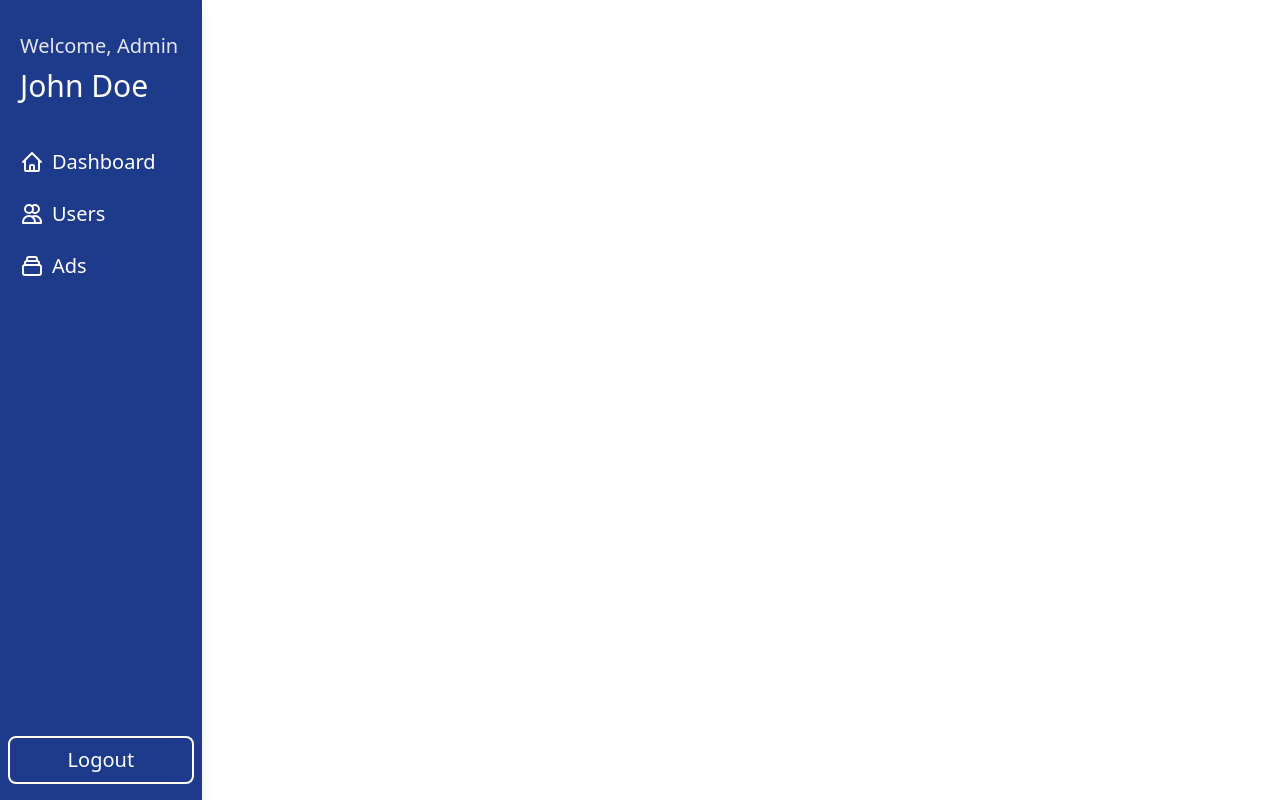
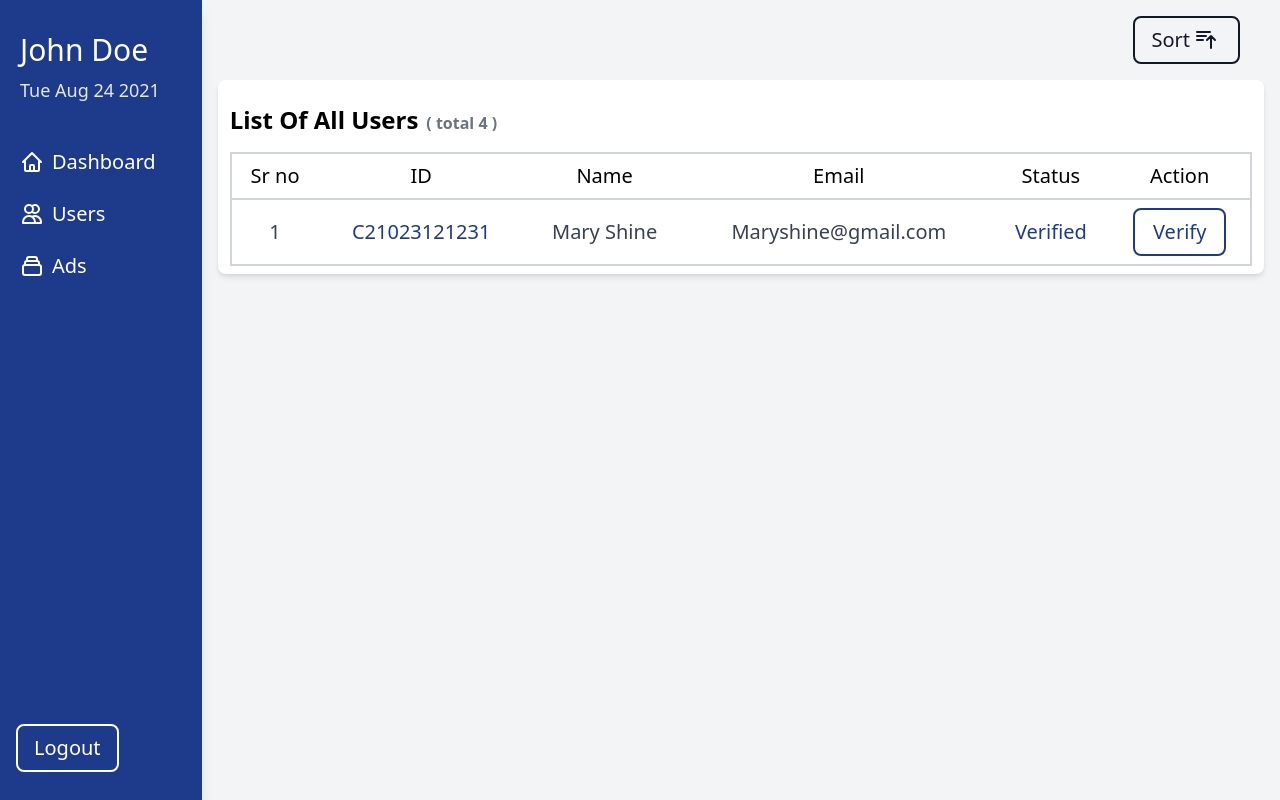
Before and after one commit to saket2001/sem5-admin-side, a Next.js app: page /users in a window 1280 px wide. Built offline with nearby package versions, Linux system fonts and the light colour scheme.

Commit message:
added users page

```diff
--- a/components/Button.js
+++ b/components/Button.js
@@ -1,7 +1,11 @@
 import React from "react";
 
-export default function Button({ children, classes }) {
-  const styles = `w-auto cursor-pointer mx-2 px-4 py-1 md:py-2 text-lg md:text-xl text-center text-white border-2 border-white rounded-lg ${classes}`;
+export default function Button({ children, classes, onClick }) {
+  const styles = `w-auto cursor-pointer mx-2 px-4 py-1 md:py-2 text-lg md:text-xl text-center border-2 border-white rounded-lg ${classes}`;
 
-  return <div className={styles}>{children}</div>;
+  return (
+    <button className={styles} onClick={onClick}>
+      {children}
+    </button>
+  );
 }
--- /dev/null
+++ b/components/CardLoader.js
@@ -0,0 +1,5 @@
+import React from "react";
+
+export default function CardLoader() {
+  return <div className="card"></div>;
+}
--- a/components/Drawer.js
+++ b/components/Drawer.js
@@ -6,8 +6,8 @@ export default function Drawer() {
   return (
     <div className="hidden md:flex md:flex-col justify-between md:w-60 md:bg-blue-900 md:min-h-screen md:py-4 md:text-white md:shadow-lg">
       <div className="flex flex-col py-3 px-4">
-        <h2 className="text-xl p-1 text-gray-200">Welcome, Admin</h2>
-        <p className="text-3xl p-1">John Doe</p>
+        <h2 className="text-3xl p-1">John Doe</h2>
+        <p className="text-lg p-1 text-gray-200">{new Date().toDateString()}</p>
         <div className="flex flex-col justify-start py-5 mt-2">
           <p className="flex flex-row items-center text-xl my-1 p-1 py-2 rounded-md hover:bg-blue-700 smooth-trans">
             <svg
@@ -67,7 +67,7 @@ export default function Drawer() {
         </div>
       </div>
 
-      <div className="relative bottom-0">
+      <div className="relative bottom-0 py-3 px-2">
         <Button classes="transform hover:scale-95 smooth-trans">Logout</Button>
       </div>
     </div>
--- a/components/InfoCard.js
+++ b/components/InfoCard.js
@@ -4,19 +4,19 @@ export default function InfoCard() {
   return (
     <div className="w-full mx-auto my-3 grid grid-cols-2 md:grid-cols-4 p-3 bg-white rounded-lg shadow-md gap-2">
       <div className="flex flex-col justify-center items-center px-2 py-1">
-        <h2 className="h2">20</h2>
+        <h2 className="h2  md:text-5xl">20</h2>
         <p className="p md:text-xl">Active Users</p>
       </div>
       <div className="flex flex-col justify-center items-center px-2 py-1">
-        <h2 className="h2">50</h2>
+        <h2 className="h2  md:text-5xl">50</h2>
         <p className="p md:text-xl">Active Ads</p>
       </div>
       <div className="flex flex-col justify-center items-center px-2 py-1">
-        <h2 className="h2">5</h2>
+        <h2 className="h2  md:text-5xl">5</h2>
         <p className="p md:text-xl">Pending Ads</p>
       </div>
       <div className="flex flex-col justify-center items-center px-2 py-1">
-        <h2 className="h2">2</h2>
+        <h2 className="h2  md:text-5xl">2</h2>
         <p className="p md:text-xl">Pending Users</p>
       </div>
     </div>
--- a/components/Navbar.js
+++ b/components/Navbar.js
@@ -7,7 +7,7 @@ export default function Navbar({ activeLink }) {
     <div className="md:hidden flex w-full flex-col p-2 md:p-3 px-4 text-white text-sm md:text-lg bg-blue-900">
       <div className="w-full flex flex-row justify-between items-center py-2 md:py-1">
         <div className="flex flex-col">
-          <h2 className="text-2xl px-2">Welcome, John Doe</h2>
+          <h2 className="text-2xl px-2">John Doe</h2>
           <p className="text-lg text-gray-200  px-2">
             {new Date().toDateString()}
           </p>
--- /dev/null
+++ b/components/Sort.js
@@ -0,0 +1,52 @@
+import React, { useState } from "react";
+import Button from "./Button";
+
+export default function Sort() {
+  const [sortState, setSortState] = useState(true);
+  const activeIcon = sortState ? (
+    <svg
+      xmlns="http://www.w3.org/2000/svg"
+      className="h-6 w-6 mx-1"
+      fill="none"
+      viewBox="0 0 24 24"
+      stroke="currentColor"
+    >
+      <path
+        strokeLinecap="round"
+        strokeLinejoin="round"
+        strokeWidth={2}
+        d="M3 4h13M3 8h9m-9 4h6m4 0l4-4m0 0l4 4m-4-4v12"
+      />
+    </svg>
+  ) : (
+    <svg
+      xmlns="http://www.w3.org/2000/svg"
+      className="h-6 w-6 mx-1"
+      fill="none"
+      viewBox="0 0 24 24"
+      stroke="currentColor"
+    >
+      <path
+        strokeLinecap="round"
+        strokeLinejoin="round"
+        strokeWidth={2}
+        d="M3 4h13M3 8h9m-9 4h9m5-4v12m0 0l-4-4m4 4l4-4"
+      />
+    </svg>
+  );
+
+  const changeSort = () => {
+    setSortState((prevState) => !prevState);
+  };
+  return (
+    <div className="flex flex-row px-4 py-2 my-2 justify-end">
+      <Button
+        classes="flex flex-row items-center border-gray-900 text-gray-900 px-4 transform hover:scale-95 smooth-trans"
+        onClick={changeSort}
+      >
+        Sort
+        {activeIcon}
+      </Button>
+    </div>
+  );
+}
--- a/components/Table.js
+++ b/components/Table.js
@@ -16,15 +16,37 @@ export default function Table({ heading }) {
             <div className="table-cell text-center p-2 font-medium">Name</div>
             <div className="table-cell text-center p-2 font-medium">Action</div>
           </div>
+
           <div className="table-row hover:bg-gray-200 smooth-trans ">
             <div className="table-cell text-center p-2">1</div>
             <div className="table-cell text-center p-2">Mary Shine</div>
-            <div className="table-cell justify-center p-2">
-              <Button classes="md:w-3/4 mx-auto w-auto justify-center text-blue-900 cursor-pointer border-2 hover:bg-blue-900 border-blue-900 hover:text-white smooth-trans">
+            <div className="table-cell text-center p-2">
+              <Button classes="md:w-3/4 mx-auto text-blue-900 cursor-pointer border-2 hover:bg-blue-900 border-blue-900 hover:text-white smooth-trans">
                 <Link href="/ads">Verify</Link>
               </Button>
             </div>
           </div>
+
+          <div className="table-row hover:bg-gray-200 smooth-trans ">
+            <div className="table-cell text-center p-2">1</div>
+            <div className="table-cell text-center p-2">Mary Shine</div>
+            <div className="table-cell text-center p-2">
+              <Button classes="md:w-3/4 mx-auto text-blue-900 cursor-pointer border-2 hover:bg-blue-900 border-blue-900 hover:text-white smooth-trans">
+                <Link href="/ads">Verify</Link>
+              </Button>
+            </div>
+          </div>
+
+          <div className="table-row hover:bg-gray-200 smooth-trans ">
+            <div className="table-cell text-center p-2">1</div>
+            <div className="table-cell text-center p-2">Mary Shine</div>
+            <div className="table-cell text-center p-2">
+              <Button classes="md:w-3/4 mx-auto text-blue-900 cursor-pointer border-2 hover:bg-blue-900 border-blue-900 hover:text-white smooth-trans">
+                <Link href="/ads">Verify</Link>
+              </Button>
+            </div>
+          </div>
+
           <div className="table-row hover:bg-gray-200 smooth-trans ">
             <div className="table-cell text-center p-2">1</div>
             <div className="table-cell text-center p-2">Mary Shine</div>
--- a/pages/ads.js
+++ b/pages/ads.js
@@ -1,14 +1,19 @@
 import Head from "next/head";
 import Layout from "../components/Layout";
+import Sort from "../components/Sort";
 
 export default function ads() {
   return (
-    <>
+    <div className="flex flex-col min-w-full min-h-screen bg-gray-100">
       <Head>
         <title>All Ads</title>
         <link rel="icon" href="/favicon.ico" />
       </Head>
-      <Layout />
-    </>
+      <Layout>
+        <main className="flex flex-col px-2">
+          <Sort />
+        </main>
+      </Layout>
+    </div>
   );
 }
--- a/pages/index.js
+++ b/pages/index.js
@@ -12,6 +12,14 @@ export default function Home() {
       </Head>
       <Layout activeLink="dashboard">
         <main className="flex flex-col px-2">
+          <div className="px-4 py-5 my-2 bg-white rounded-lg shadow-lg">
+            <h1 className="text-3xl md:text-4xl mb-1 text-gray-900 font-semibold">
+              Welcome Back Admin
+            </h1>
+            <p className="text-base md:text-lg text-gray-400">
+              Here's what happening with your site today
+            </p>
+          </div>
           <InfoCard />
           <div className="w-full grid grid-cols-1 mt-4 gap-4 md:grid-cols-2">
             <Table heading="New Ads" />
--- a/pages/users.js
+++ b/pages/users.js
@@ -1,12 +1,71 @@
 import Head from "next/head";
 import Layout from "../components/Layout";
+import Sort from "../components/Sort";
+import Button from "../components/Button";
+import Link from "next/link";
 
 export default function users() {
-  return <>
+  return (
+    <div className="flex flex-col min-w-full min-h-screen bg-gray-100">
       <Head>
         <title>All Users</title>
         <link rel="icon" href="/favicon.ico" />
       </Head>
-      <Layout/>
-  </>;
+      <Layout>
+        <main className="flex flex-col px-2">
+          <Sort />
+
+          <div className="card">
+            <h2 className="h4 my-2">
+              List Of All Users
+              <span className="text-base text-gray-500 mx-2">( total 4 )</span>
+            </h2>
+            <div className="table md:w-full py-4 px-2 border-collapse border-2 border-gray-300 text-gray-700">
+              <div className="table-row-group">
+                <div className="table-row border-2 border-gray-300 text-black font-medium">
+                  <div className="table-cell text-center p-2 font-medium">
+                    Sr no
+                  </div>
+                  <div className="hidden md:table-cell text-center p-2 font-medium">
+                    ID
+                  </div>
+                  <div className="table-cell text-center p-2 font-medium">
+                    Name
+                  </div>
+                  <div className="hidden md:table-cell text-center p-2 font-medium">
+                    Email
+                  </div>
+                  <div className="hidden md:table-cell text-center p-2 font-medium">
+                    Status
+                  </div>
+                  <div className="table-cell text-center p-2 font-medium">
+                    Action
+                  </div>
+                </div>
+
+                <div className="table-row hover:bg-gray-200 smooth-trans ">
+                  <div className="table-cell text-center p-2">1</div>
+                  <div className="hidden md:table-cell text-center p-2 font-medium text-blue-900">
+                    C21023121231
+                  </div>
+                  <div className="table-cell text-center p-2">Mary Shine</div>
+                  <div className="hidden md:table-cell text-center p-2">
+                    Maryshine@gmail.com
+                  </div>
+                  <div className="hidden md:table-cell text-center p-2 font-medium text-blue-900 ">
+                    Verified
+                  </div>
+                  <div className="table-cell text-center p-2">
+                    <Button classes="md:w-3/4 mx-auto text-blue-900 cursor-pointer border-2 hover:bg-blue-900 border-blue-900 hover:text-white smooth-trans">
+                      <Link href="/ads">Verify</Link>
+                    </Button>
+                  </div>
+                </div>
+              </div>
+            </div>
+          </div>
+        </main>
+      </Layout>
+    </div>
+  );
 }
--- a/styles/globals.css
+++ b/styles/globals.css
@@ -3,7 +3,7 @@
 @tailwind utilities;
 
 .h2 {
-    @apply text-5xl font-semibold py-2;
+    @apply text-3xl font-semibold py-2;
 }
 
 .h4 {
```
